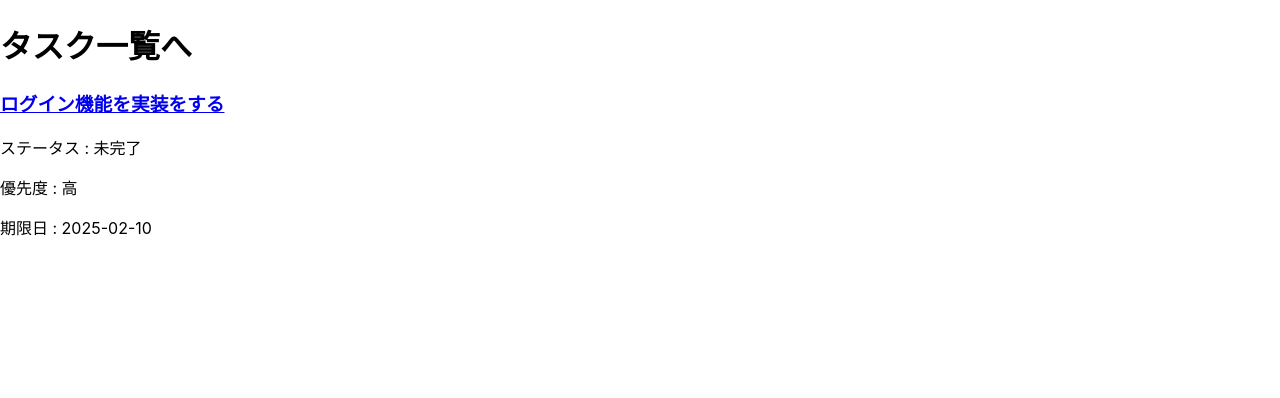
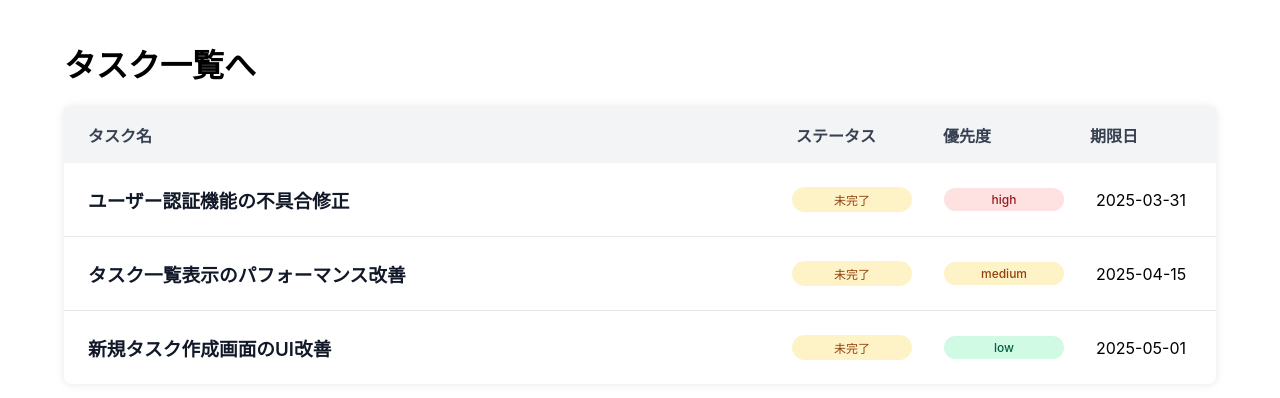
Before and after one commit to kentach/Runteq-react-task-app, a React (Vite) app: page /tasks in a window 1280 px wide. Shown: the top 398 px of the page. Built offline with nearby package versions, Linux system fonts and the light colour scheme.

Commit message:
add:タスク一覧を表示

```diff
--- a/src/features/tasks/Containers/TaskListContainer.tsx
+++ b/src/features/tasks/Containers/TaskListContainer.tsx
@@ -1,20 +1,37 @@
-import { Link } from "react-router-dom";
+import { useEffect, useState } from "react";
+import type { Task } from "../../../types/task";
+import { getTasks } from "../hooks/getTasks";
+import styles from "../styles/TaskListContainer.module.css"
+import TaskCard from "../components/TaskCard";
 
 // タスク一覧ページに表示するタスク一覧コンポーネント
+const TaskListContainer = () => {
+  const [tasks, setTasks] = useState<Task[]>([]);
 
-
-const TaskListContainer = () => {
+  // useEffectを使用し、読み込み時のみに実行
+  useEffect(() => {
+    const fetchTasks = async () => {
+      const fetchedTasks = await getTasks(); // mockデータからtasksを取得
+      setTasks(fetchedTasks); // taskを表示
+    };
+    fetchTasks();
+  }, []);
 
   return (
-    <div>
+    <div className={styles.container}>
       <h1>タスク一覧へ</h1>
-      <div>
-        <Link to="/login">
-          <h3>ログイン機能を実装をする</h3>
-        </Link>
-        <p>ステータス : 未完了</p>
-        <p>優先度 : 高</p>
-        <p>期限日 : 2025-02-10</p>
+      <div className={styles.tableContainer}>
+        <div className={styles.header}>
+          <div>タスク名</div>
+          <div>ステータス</div>
+          <div>優先度</div>
+          <div>期限日</div>
+        </div>
+        <div className={styles.taskList}>
+          {tasks.map((task) => (
+            <TaskCard key={task.id} task={task} />
+          ))}
+        </div>
       </div>
     </div>
   );
--- /dev/null
+++ b/src/features/tasks/components/TaskCard.tsx
@@ -0,0 +1,43 @@
+import { Link } from "react-router-dom";
+import styles from "../styles/taskCard.module.css";
+import type { Priority, Task } from "../../../types/task";
+
+interface TaskCardProps {
+  task: Task;
+}
+
+const getPriorityClass = (priority: Priority) => {
+  switch (priority.toLowerCase()) {
+    case "high":
+      return styles.highPriority;
+    case "medium":
+      return styles.mediumPriority;
+    case "low":
+      return styles.lowPriority;
+  }
+};
+
+const getStatusLabel = (status: boolean): string => {
+  return status ? "完了" : "未完了";
+};
+
+const TaskCard = ({ task }: TaskCardProps) => {
+  return (
+    <div className={styles.taskCard}>
+      <Link to={`/task/${task.id}`} className={styles.detailLink}>
+        <h3 className={styles.taskTitle}>{task.title}</h3>
+      </Link>
+      <p
+        className={`${styles.badge} ${task.status ? styles.completed : styles.incomplete}`}
+      >
+        {getStatusLabel(task.status)}
+      </p>
+      <p className={`${styles.badge} ${getPriorityClass(task.priority)}`}>
+        {task.priority}
+      </p>
+      <p className={styles.taskDueDate}>{task.dueDate}</p>
+    </div>
+  );
+};
+
+export default TaskCard;
--- /dev/null
+++ b/src/features/tasks/styles/TaskListContainer.module.css
@@ -0,0 +1,32 @@
+.container {
+  width: 90%;
+  max-width: 1400px;
+  margin: 40px auto;
+}
+
+.tableContainer {
+  margin: 0 auto;
+  background-color: white;
+  border-radius: 0.5rem;
+  box-shadow: 0 0 10px rgba(0, 0, 0, 0.1);
+}
+
+.header {
+  display: grid;
+  grid-template-columns: 1fr 115px 115px 110px;
+  column-gap: 2rem;
+  align-items: center;
+  padding: 1rem 1rem 1rem 1.5rem;
+  background-color: #f3f4f6;
+  font-weight: 600;
+  color: #374151;
+}
+
+.taskList {
+  display: flex;
+  flex-direction: column;
+}
+
+.taskList > *:not(:last-child) {
+  border-bottom: 1px solid #e5e7eb;
+}
--- /dev/null
+++ b/src/features/tasks/styles/taskCard.module.css
@@ -0,0 +1,77 @@
+/* タスクカードコンポーネントのUI */
+
+.taskCard {
+  display: grid;
+  grid-template-columns: 1fr 120px 120px 120px;
+  column-gap: 2rem;
+  align-items: center;
+  transition: background-color 0.2s ease;
+}
+
+.taskCard:hover {
+  background-color: #f9fafb;
+}
+
+.detailLink {
+  height: 100%;
+  display: flex;
+  align-items: center;
+  text-decoration: none;
+  padding-left: 1.5rem;
+  transition: color 0.2s ease;
+}
+
+.detailLink:hover .taskTitle {
+  color:rgb(56, 92, 202);
+}
+
+.taskTitle {
+  font-weight: 600;
+  color: #111827;
+  margin: 0;
+}
+
+.badge {
+  display: inline-block;
+  padding: 0.25rem 0.5rem;
+  margin: 1.5rem 0;
+  border-radius: 9999px;
+  font-size: 0.75rem;
+  font-weight: 500;
+  text-align: center;
+  cursor: pointer;
+}
+
+.completed {
+  background-color: #d1fae5;
+  color: #065f46;
+}
+
+.incomplete {
+  background-color: #fef3c7;
+  color: #92400e;
+}
+
+.highPriority {
+  background-color: #fee2e2;
+  color: #991b1b;
+}
+
+.mediumPriority {
+  background-color: #fef3c7;
+  color: #92400e;
+}
+
+.lowPriority {
+  background-color: #d1fae5;
+  color: #065f46;
+}
+
+.defaultPriority {
+  background-color: #e5e7eb;
+  color: #374151;
+}
+
+.dueDate {
+  color: #6b7280;
+}
```
